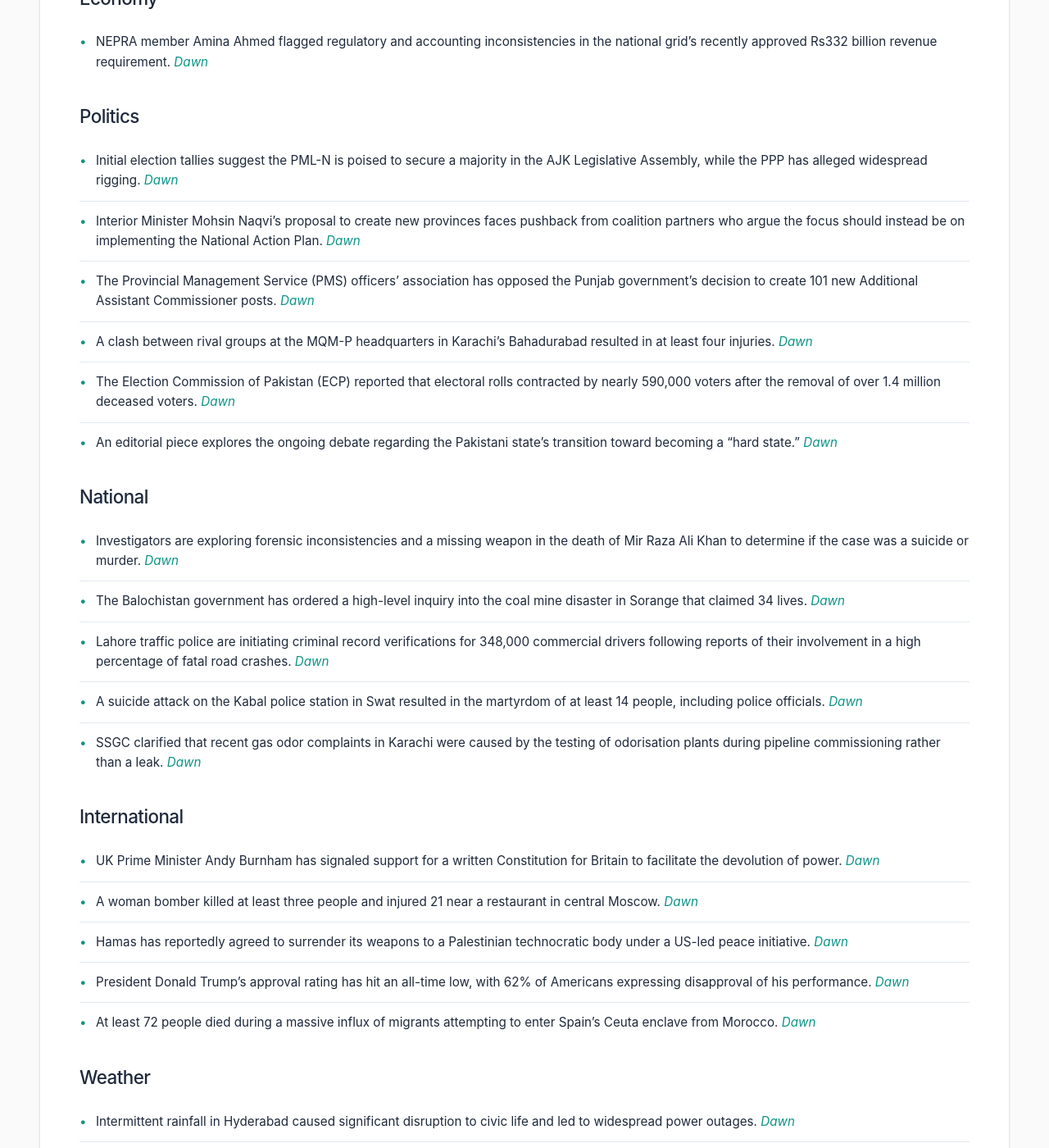
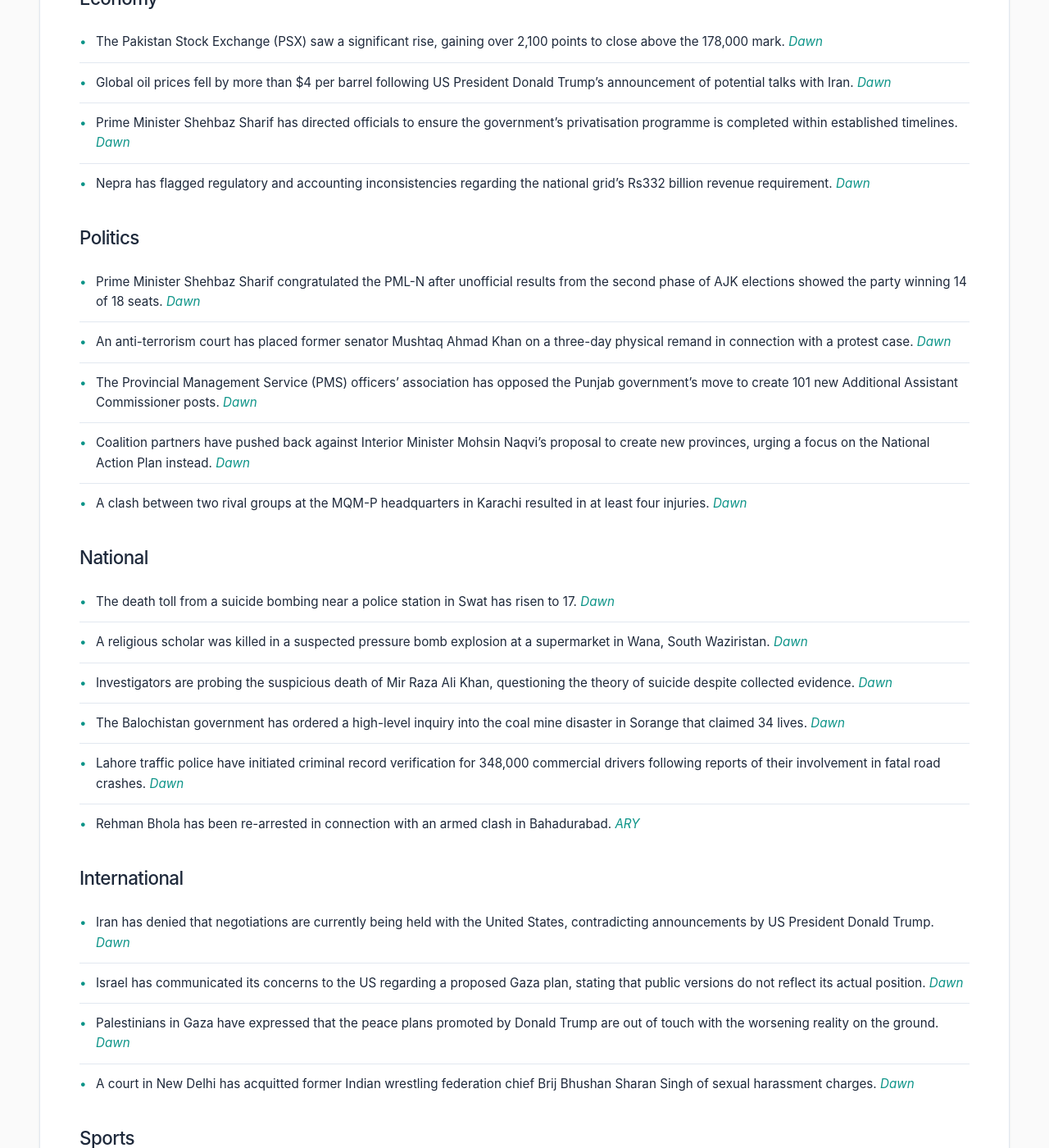
Before and after one commit to zsubzwary/news, a Jekyll site: the page built from en/index.md, in a window 1280 px wide and 1400 px high, scrolled down 428 px. Shown: the whole window at 82% size. Built offline with Jekyll 4.4.1, drawn with Linux system fonts in a browser that asks for light colours; some web fonts are replaced; comment, search, counter and statistics services are not loaded; some of the changed text lies outside the part shown.

Commit message:
DateTime; 2026-08-03T16:03:16.787Z

```diff
--- a/en/index.md
+++ b/en/index.md
@@ -4,40 +4,39 @@ title: Pakistan News Briefing
 lang: en
 ---
 
-Published at: 03-Aug-2026 09:02PKT
+Published at: 03-Aug-2026 21:03PKT
 
 Time to read: 3 mins
 
 ### Economy
-- NEPRA member Amina Ahmed flagged regulatory and accounting inconsistencies in the national grid's recently approved Rs332 billion revenue requirement. *[Dawn](https://www.dawn.com/news/2020292/inconsistencies-in-rs332bn-grid-revenue-flagged)*
+- The Pakistan Stock Exchange (PSX) saw a significant rise, gaining over 2,100 points to close above the 178,000 mark. *[Dawn](https://www.dawn.com/news/2020325/bulls-in-charge-as-psx-opens-week-by-gaining-2100-points)*
+- Global oil prices fell by more than $4 per barrel following US President Donald Trump's announcement of potential talks with Iran. *[Dawn](https://www.dawn.com/news/2020327/oil-tumbles-as-trump-cancels-attack-on-iran-to-reach-deal-aimed-reopening-hormuz)*
+- Prime Minister Shehbaz Sharif has directed officials to ensure the government's privatisation programme is completed within established timelines. *[Dawn](https://www.dawn.com/news/2020371/pm-privatisation)*
+- Nepra has flagged regulatory and accounting inconsistencies regarding the national grid's Rs332 billion revenue requirement. *[Dawn](https://www.dawn.com/news/2020292/inconsistencies-in-rs332bn-grid-revenue-flagged)*
 
 ### Politics
-- Initial election tallies suggest the PML-N is poised to secure a majority in the AJK Legislative Assembly, while the PPP has alleged widespread rigging. *[Dawn](https://www.dawn.com/news/2020296/pml-n-poised-to-grab-lions-share-in-ajk)*
-- Interior Minister Mohsin Naqvi's proposal to create new provinces faces pushback from coalition partners who argue the focus should instead be on implementing the National Action Plan. *[Dawn](https://www.dawn.com/news/2020299/naqvis-call-for-new-provinces-faces-fresh-pushback)*
-- The Provincial Management Service (PMS) officers' association has opposed the Punjab government's decision to create 101 new Additional Assistant Commissioner posts. *[Dawn](https://www.dawn.com/news/2020277/move-to-create-over-100-new-additional-assistant-commissioner-posts-in-punjab-opposed)*
-- A clash between rival groups at the MQM-P headquarters in Karachi's Bahadurabad resulted in at least four injuries. *[Dawn](https://www.dawn.com/news/2020162/scuffle-and-chaos-mar-mqm-p-meeting-as-two-groups-clash-at-partys-office-in-karachis-bahadurabad)*
-- The Election Commission of Pakistan (ECP) reported that electoral rolls contracted by nearly 590,000 voters after the removal of over 1.4 million deceased voters. *[Dawn](https://www.dawn.com/news/2020147/electoral-rolls-shrink-by-589458-in-less-than-two-months-as-ecp-removes-148m-deceased-voters)*
-- An editorial piece explores the ongoing debate regarding the Pakistani state's transition toward becoming a "hard state." *[Dawn](https://www.dawn.com/news/2020265/a-hard-state)*
+- Prime Minister Shehbaz Sharif congratulated the PML-N after unofficial results from the second phase of AJK elections showed the party winning 14 of 18 seats. *[Dawn](https://www.dawn.com/news/2020320/pm-shehbaz-congratulates-pml-n-after-party-maintains-lead-in-second-phase-of-ajk-polls)*
+- An anti-terrorism court has placed former senator Mushtaq Ahmad Khan on a three-day physical remand in connection with a protest case. *[Dawn](https://www.dawn.com/news/2020365/islamabad-atc-hands-mushtaq-ahmad-to-police-on-3-day-physical-remand-in-protest-case)*
+- The Provincial Management Service (PMS) officers’ association has opposed the Punjab government's move to create 101 new Additional Assistant Commissioner posts. *[Dawn](https://www.dawn.com/news/2020277/move-to-create-over-100-new-additional-assistant-commissioner-posts-in-punjab-opposed)*
+- Coalition partners have pushed back against Interior Minister Mohsin Naqvi's proposal to create new provinces, urging a focus on the National Action Plan instead. *[Dawn](https://www.dawn.com/news/2020299/naqvis-call-for-new-provinces-faces-fresh-pushback)*
+- A clash between two rival groups at the MQM-P headquarters in Karachi resulted in at least four injuries. *[Dawn](https://www.dawn.com/news/2020162/scuffle-and-chaos-mar-mqm-p-meeting-as-two-groups-clash-at-partys-office-in-karachis-bahadurabad)*
 
 ### National
-- Investigators are exploring forensic inconsistencies and a missing weapon in the death of Mir Raza Ali Khan to determine if the case was a suicide or murder. *[Dawn](https://www.dawn.com/news/2020224/missing-weapon-forensic-inconsistencies-puzzle-investigators-in-raza-murder-case)*
+- The death toll from a suicide bombing near a police station in Swat has risen to 17. *[Dawn](https://www.dawn.com/news/2020350/death-toll-from-suicide-bombing-near-police-station-in-swat-rises-to-17)*
+- A religious scholar was killed in a suspected pressure bomb explosion at a supermarket in Wana, South Waziristan. *[Dawn](https://www.dawn.com/news/2020348/religious-scholar-killed-in-explosion-at-supermarket-in-south-waziristans-wana)*
+- Investigators are probing the suspicious death of Mir Raza Ali Khan, questioning the theory of suicide despite collected evidence. *[Dawn](https://www.dawn.com/news/2020224/missing-weapon-forensic-inconsistencies-puzzle-investigators-in-raza-murder-case)*
 - The Balochistan government has ordered a high-level inquiry into the coal mine disaster in Sorange that claimed 34 lives. *[Dawn](https://www.dawn.com/news/2020278/balochistan-govt-orders-inquiry-into-sorange-coal-mine-disaster)*
-- Lahore traffic police are initiating criminal record verifications for 348,000 commercial drivers following reports of their involvement in a high percentage of fatal road crashes. *[Dawn](https://www.dawn.com/news/2020243/criminal-record-verification-of-lahores-commercial-drivers-in-the-offing)*
-- A suicide attack on the Kabal police station in Swat resulted in the martyrdom of at least 14 people, including police officials. *[Dawn](https://www.dawn.com/news/2020154/at-least-14-people-including-police-officials-martyred-in-suicide-attack-on-kabal-police-station-in-swat-police)*
-- SSGC clarified that recent gas odor complaints in Karachi were caused by the testing of odorisation plants during pipeline commissioning rather than a leak. *[Dawn](https://www.dawn.com/news/2020140/ssgc-assures-citizens-there-is-no-gas-leak-says-odourisation-plant-testing-led-to-complaints)*
+- Lahore traffic police have initiated criminal record verification for 348,000 commercial drivers following reports of their involvement in fatal road crashes. *[Dawn](https://www.dawn.com/news/2020243/criminal-record-verification-of-lahores-commercial-drivers-in-the-offing)*
+- Rehman Bhola has been re-arrested in connection with an armed clash in Bahadurabad. *[ARY](https://arynews.tv/rehman-bhola-re-arrested-in-connection-with-bahadarabad-armed-clash)*
 
 ### International
-- UK Prime Minister Andy Burnham has signaled support for a written Constitution for Britain to facilitate the devolution of power. *[Dawn](https://www.dawn.com/news/2020283/andy-burnham-backs-written-constitution-for-britain)*
-- A woman bomber killed at least three people and injured 21 near a restaurant in central Moscow. *[Dawn](https://www.dawn.com/news/2020282/woman-bomber-kills-3-near-moscow-restaurant)*
-- Hamas has reportedly agreed to surrender its weapons to a Palestinian technocratic body under a US-led peace initiative. *[Dawn](https://www.dawn.com/news/2020269/farewell-to-arms)*
-- President Donald Trump's approval rating has hit an all-time low, with 62% of Americans expressing disapproval of his performance. *[Dawn](https://www.dawn.com/news/2020266/damage-assessment)*
-- At least 72 people died during a massive influx of migrants attempting to enter Spain's Ceuta enclave from Morocco. *[Dawn](https://www.dawn.com/news/2020149/at-least-72-died-in-spains-ceuta-migrant-rush)*
+- Iran has denied that negotiations are currently being held with the United States, contradicting announcements by US President Donald Trump. *[Dawn](https://www.dawn.com/news/2020319/iran-denies-negotiations-with-us-after-trump-announces-talks)*
+- Israel has communicated its concerns to the US regarding a proposed Gaza plan, stating that public versions do not reflect its actual position. *[Dawn](https://www.dawn.com/news/2020337/israel-conveys-comments-concerns-to-us-on-gaza-plan-says-version-made-public-does-not-reflect-its-position)*
+- Palestinians in Gaza have expressed that the peace plans promoted by Donald Trump are out of touch with the worsening reality on the ground. *[Dawn](https://www.dawn.com/news/2020367/after-deadly-day-gazans-say-trumps-touting-of-plan-jars-with-grim-reality)*
+- A court in New Delhi has acquitted former Indian wrestling federation chief Brij Bhushan Sharan Singh of sexual harassment charges. *[Dawn](https://www.dawn.com/news/2020344/court-acquits-former-india-wrestling-chief-of-sexually-harassing-athletes)*
 
-### Weather
-- Intermittent rainfall in Hyderabad caused significant disruption to civic life and led to widespread power outages. *[Dawn](https://www.dawn.com/news/2020152/routine-life-disrupted-in-hyderabad-after-rain-lashes-city)*
-- Raging wildfires in Greece and North America, exacerbated by climate change and heatwaves, are causing significant destruction and evacuations. *[Dawn](https://www.dawn.com/news/2020284/firefighters-under-pressure-amid-raging-wildfires)*
+### Sports
+- Justin Greaves scored an unbeaten 64 to help the West Indies steady their position during the second Test against Pakistan. *[Dawn](https://www.dawn.com/news/2020316/justin-greaves-steadies-west-indies-in-second-test-against-pakistan)*
 
-### Other
-- A report highlights the ongoing human-wildlife conflict in the Himalayas involving leopard attacks on local residents. *[Dawn](https://www.dawn.com/news/2020289/living-with-leopards-in-the-himalayas)*
-- Actor Jon Bernthal discussed the personal sacrifices his family made during his time filming 'The Punisher'. *[ARY](https://arynews.tv/jon-bernthal-reveals-family-sacrifice-behind-the-punisher-role)*
-- Ram Kapoor shared personal anecdotes during an appearance on the show 'Lock Upp 2'. *[ARY](https://arynews.tv/lock-upp-2-ram-kapoor-shares-secret-hidden-from-wife)*
+### Health
+- The AKU & CHAMPS programme is utilizing field teams to track child health trajectories and investigate causes of infant mortality. *[Dawn](https://www.dawn.com/news/2020026/health-uncovering-why-babies-die)*
```
